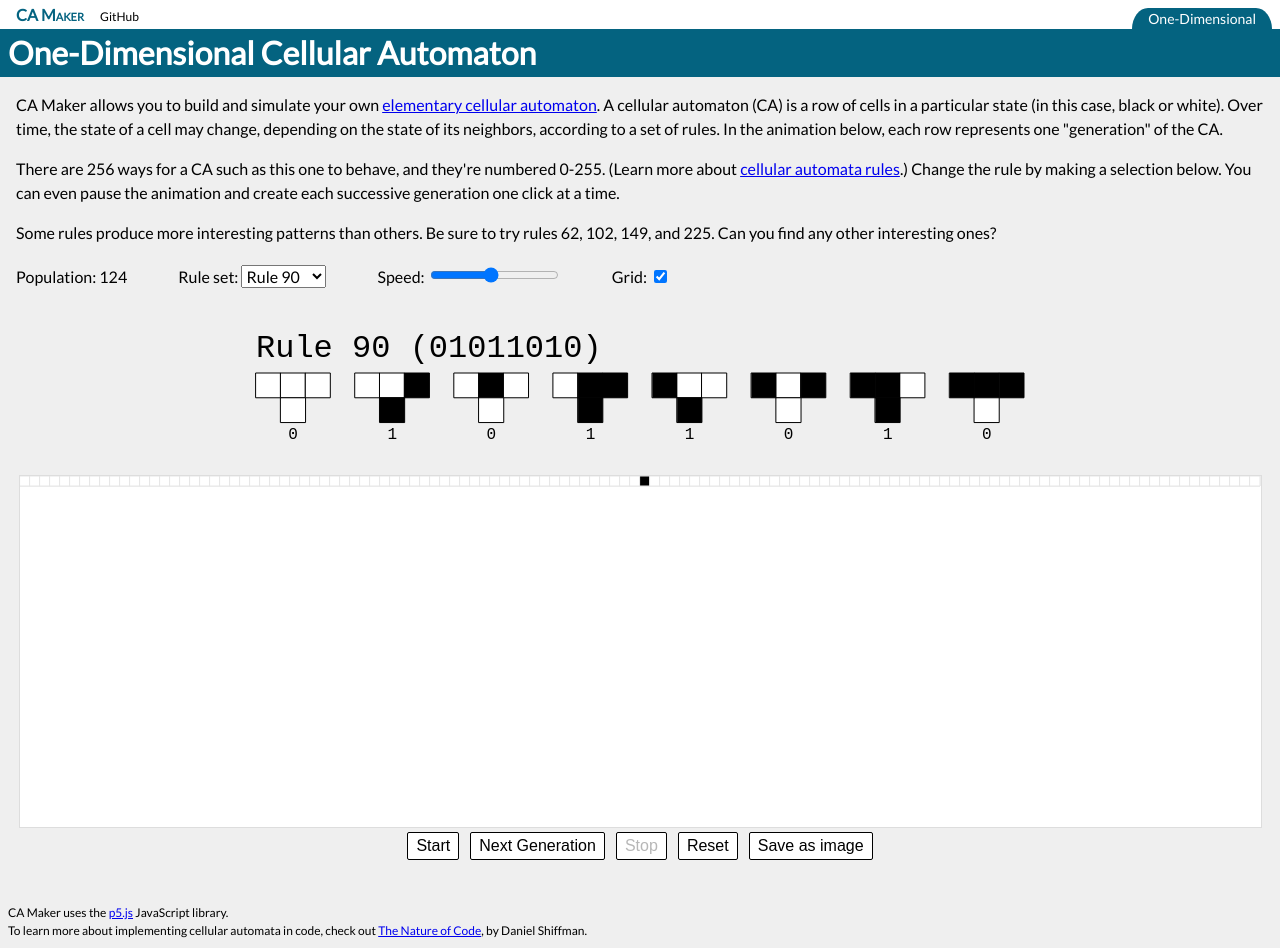
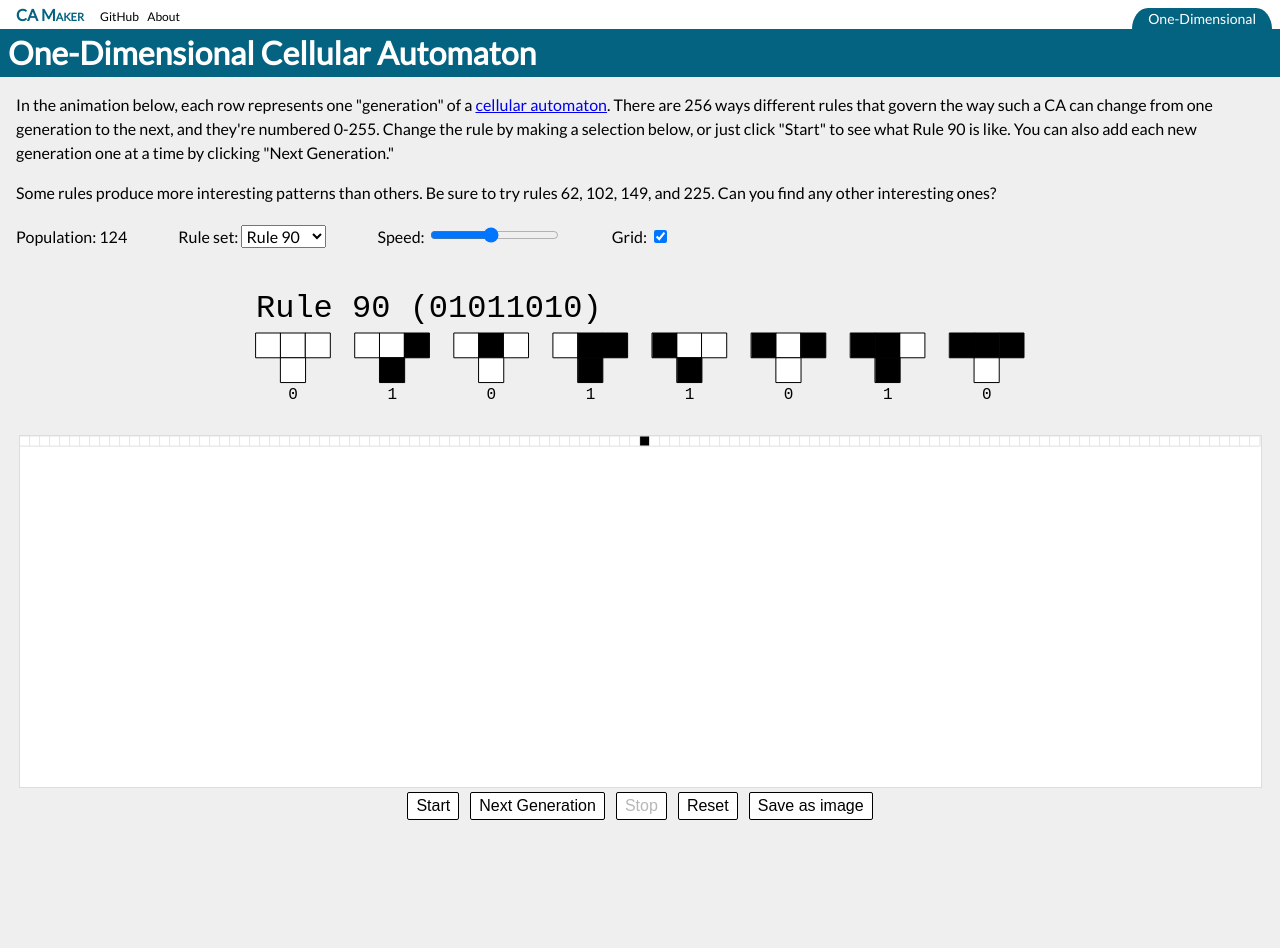
Before and after one commit to bmizepatterson/ca-maker, a Jekyll site: the page built from index.html, in a window 1280 px wide. Built offline with Jekyll 4.4.1, drawn with Linux system fonts in a browser that asks for light colours; nearby versions of some CDN libraries; after the commit the page ends 900 px from its top, so only the background shows below that.

Commit message:
Add 'about' page

```diff
--- a/_includes/header.html
+++ b/_includes/header.html
@@ -3,6 +3,7 @@
 		<span class="site-name"><a href="{{ "/" | relative_url }}">CA Maker</a></span>
 		<ul>
 			<li><a href="https://github.com/bmizepatterson/ca-maker">GitHub</a></li>
+			<li><a href="{{ "/about.html" | relative_url }}">About</a></li>
 		</ul>
 	</div>
 	{%- if page.show-nav -%}
--- a/_layouts/default.html
+++ b/_layouts/default.html
@@ -22,11 +22,5 @@
 			{{ content }}
 
 		</div>
-
-		<div id="footer">
-			<p>CA Maker uses the <a href="https://p5js.org/" target="_blank">p5.js</a> JavaScript library.</p>
-			<p>To learn more about implementing cellular automata in code, check out <a href="https://natureofcode.com/book/" target="_blank">The Nature of Code</a>, by Daniel Shiffman.</p>
-		</div>
-
 	</body>
 </html>
--- a/assets/style.css
+++ b/assets/style.css
@@ -126,6 +126,7 @@
 }
 .site-info li {
 	display: inline-block;
+	margin-right: 6px;
 }
 .site-name {
 	float:left;
--- a/index.html
+++ b/index.html
@@ -4,8 +4,7 @@
 onload: initDoc()
 ---
 
-<p>CA Maker allows you to build and simulate your own <a href="https://en.wikipedia.org/wiki/Elementary_cellular_automaton" target="_blank">elementary cellular automaton</a>. A cellular automaton (CA) is a row of cells in a particular state (in this case, black or white). Over time, the state of a cell may change, depending on the state of its neighbors, according to a set of rules. In the animation below, each row represents one "generation" of the CA.</p>
-<p>There are 256 ways for a CA such as this one to behave, and they're numbered 0-255. (Learn more about <a href="https://en.wikipedia.org/wiki/Rule_90" target="_blank">cellular automata rules</a>.) Change the rule by making a selection below. You can even pause the animation and create each successive generation one click at a time.</p>
+<p>In the animation below, each row represents one "generation" of a <a href="{{ "/about.html" | relative_url }}">cellular automaton</a>. There are 256 ways different rules that govern the way such a CA can change from one generation to the next, and they're numbered 0-255. Change the rule by making a selection below, or just click "Start" to see what Rule 90 is like. You can also add each new generation one at a time by clicking "Next Generation."</p>
 <p>Some rules produce more interesting patterns than others. Be sure to try rules 62, 102, 149, and 225. Can you find any other interesting ones?</p>
 <ul class="settings-group">
 	<li>
```
Also changed, not shown: about.html (added, +10 -0 lines).
